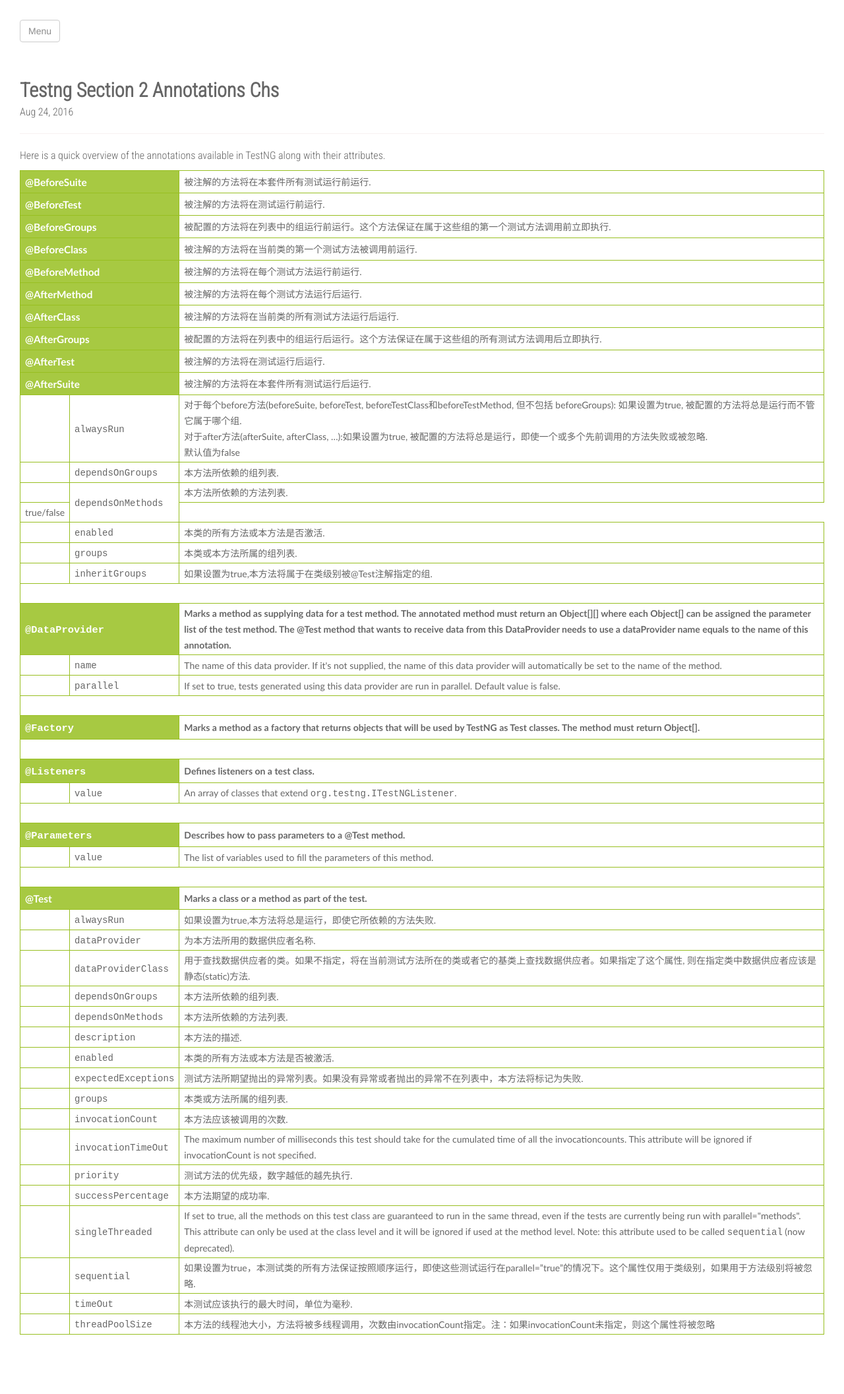
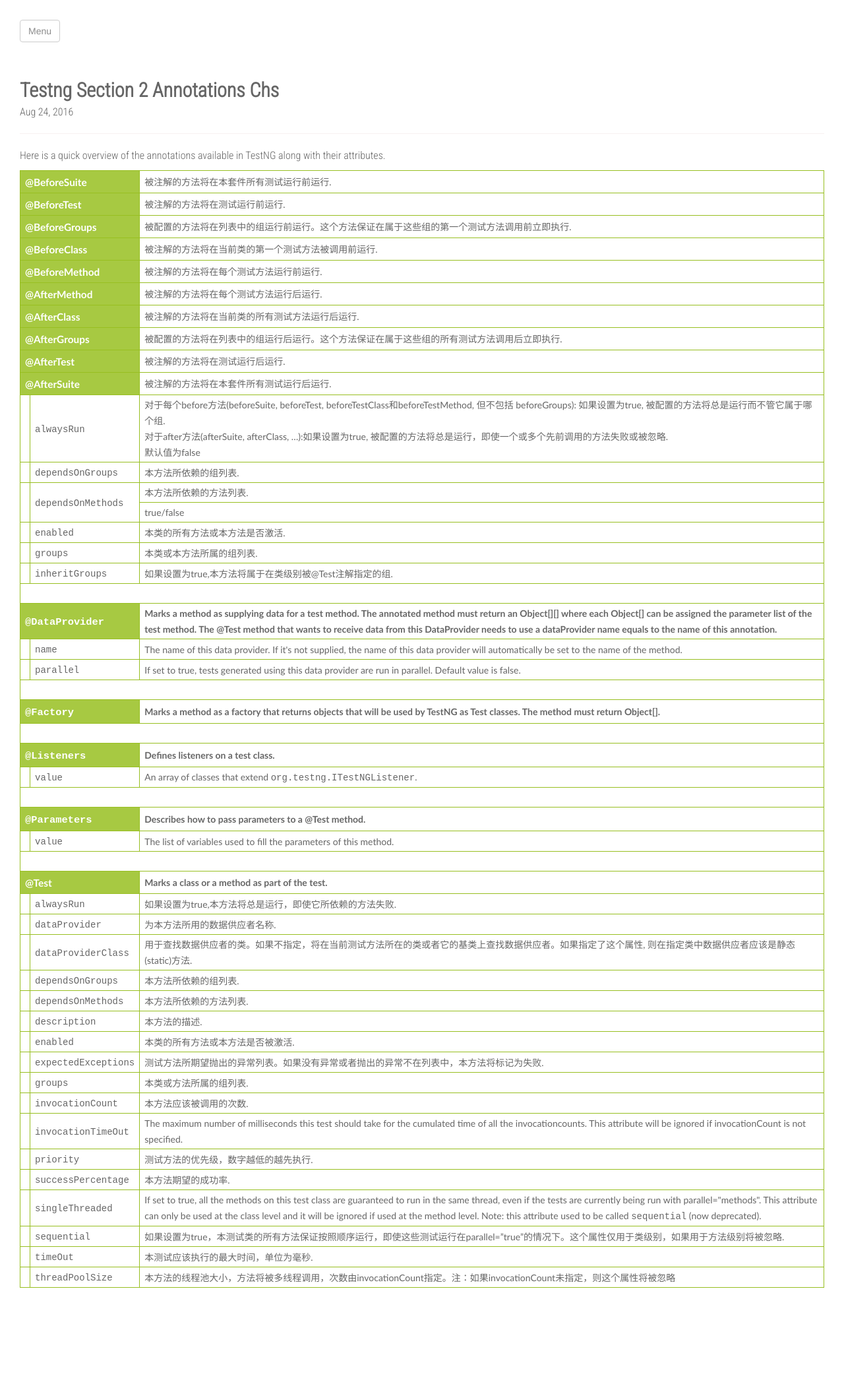
Before and after one commit to kuiwa/taken, a Jekyll site: the page built from _posts/2016-08-24-testng-section-2-annotations-chs.html, in a window 1280 px wide. Shown: the whole page at 66% size. Built offline with Jekyll 4.4.1, drawn with Linux system fonts in a browser that asks for light colours; nearby versions of some CDN libraries; after the commit the page ends 2042 px from its top, so only the background shows below that.

Commit message:
taken theme

```diff
--- a/_posts/2016-08-24-testng-section-2-annotations-chs.html
+++ b/_posts/2016-08-24-testng-section-2-annotations-chs.html
@@ -108,7 +108,7 @@ Here is a quick overview of the annotations available in TestNG along with their
 	</tr>
 
 	<tr>
-	<td>
+	<td rowSpan="2">
 	</td>
 	<td rowSpan="2">
 	<tt>dependsOnMethods</tt>
```
